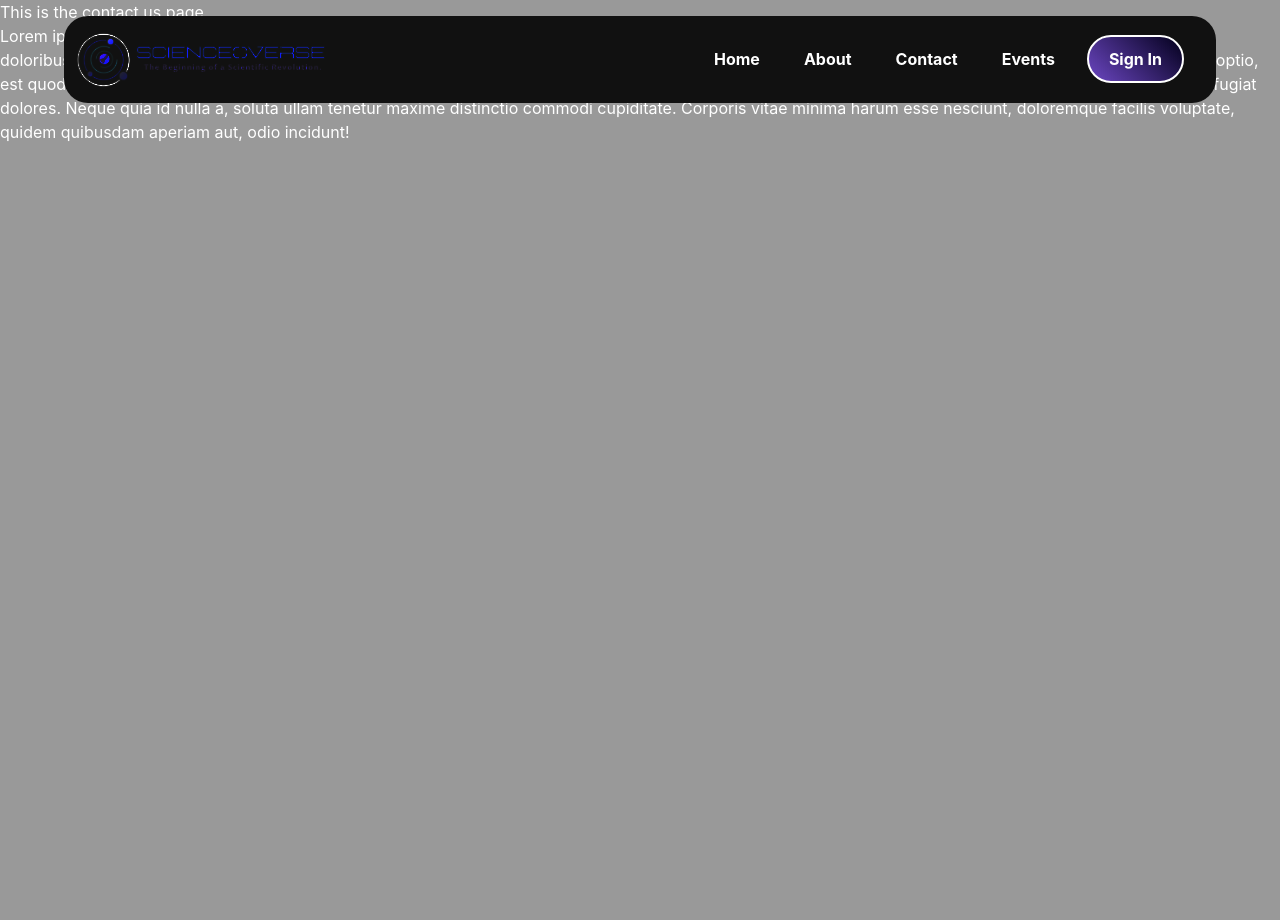
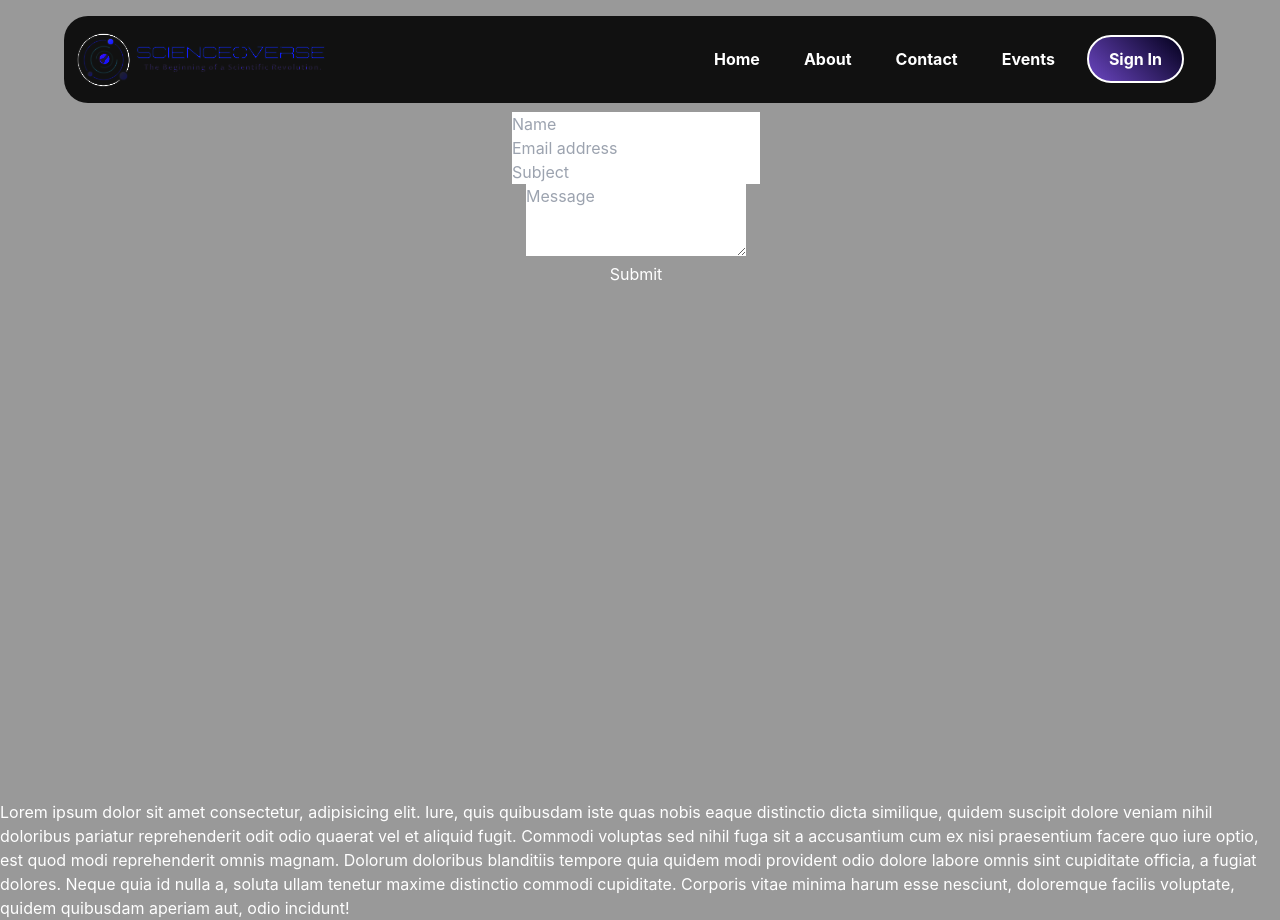
Before and after one commit to scienceoverse/scienceoverse, a Next.js app: page /contact in a window 1280 px wide. Before the commit the page ends 800 px from the top, so only its background shows below. Built offline with nearby package versions, Linux system fonts and the light colour scheme.

Commit message:
updated readme

```diff
--- a/components/contact/page.tsx
+++ b/components/contact/page.tsx
@@ -2,7 +2,62 @@
 
 const Contact = () => {
   return (
-    <div>This is the contact us page</div>
+    <div className='ContactForm'>
+      <div className='container'>
+        <div className='row'>
+          <div className='col-12 text-center'>
+            <div className='contactForm'>
+              <form id='contact-form' noValidate>
+                {/* Row 1 of form */}
+                <div className='row formRow'>
+                  <div className='col-6'>
+                    <input
+                      type='text'
+                      name='name'
+                      className='form-control formInput'
+                      placeholder='Name'
+                    ></input>
+                  </div>
+                  <div className='col-6'>
+                    <input
+                      type='email'
+                      name='email'
+                      className='form-control formInput'
+                      placeholder='Email address'
+                    ></input>
+                  </div>
+                </div>
+                {/* Row 2 of form */}
+                <div className='row formRow'>
+                  <div className='col'>
+                    <input
+                      type='text'
+                      name='subject'
+                      className='form-control formInput'
+                      placeholder='Subject'
+                    ></input>
+                  </div>
+                </div>
+                {/* Row 3 of form */}
+                <div className='row formRow'>
+                  <div className='col'>
+                    <textarea
+                      rows={3}
+                      name='message'
+                      className='form-control formInput'
+                      placeholder='Message'
+                    ></textarea>
+                  </div>
+                </div>
+                <button className='submit-btn' type='submit'>
+                  Submit
+                </button>
+              </form>
+            </div>
+          </div>
+        </div>
+      </div>
+    </div>
   )
 }
 
```
Also changed, not shown: 1 other file (tests, documents, lock files or other folders).
